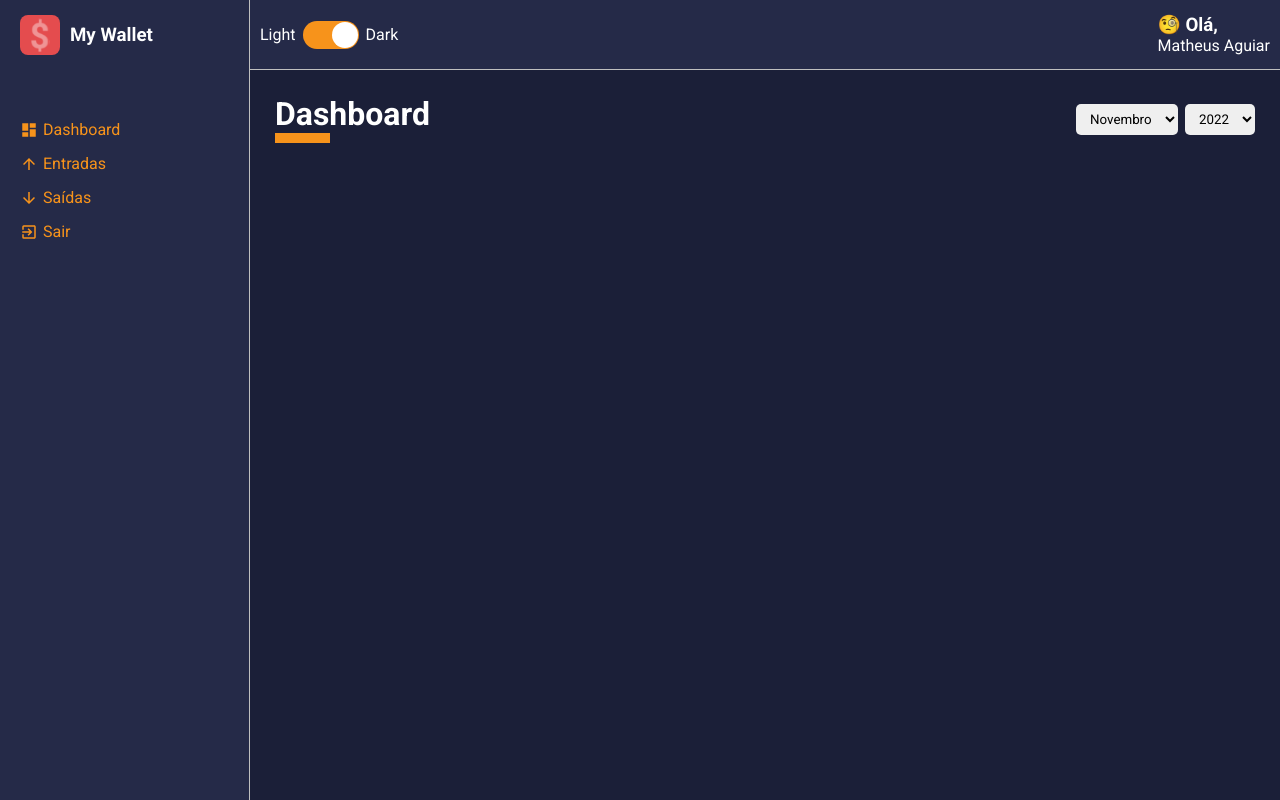
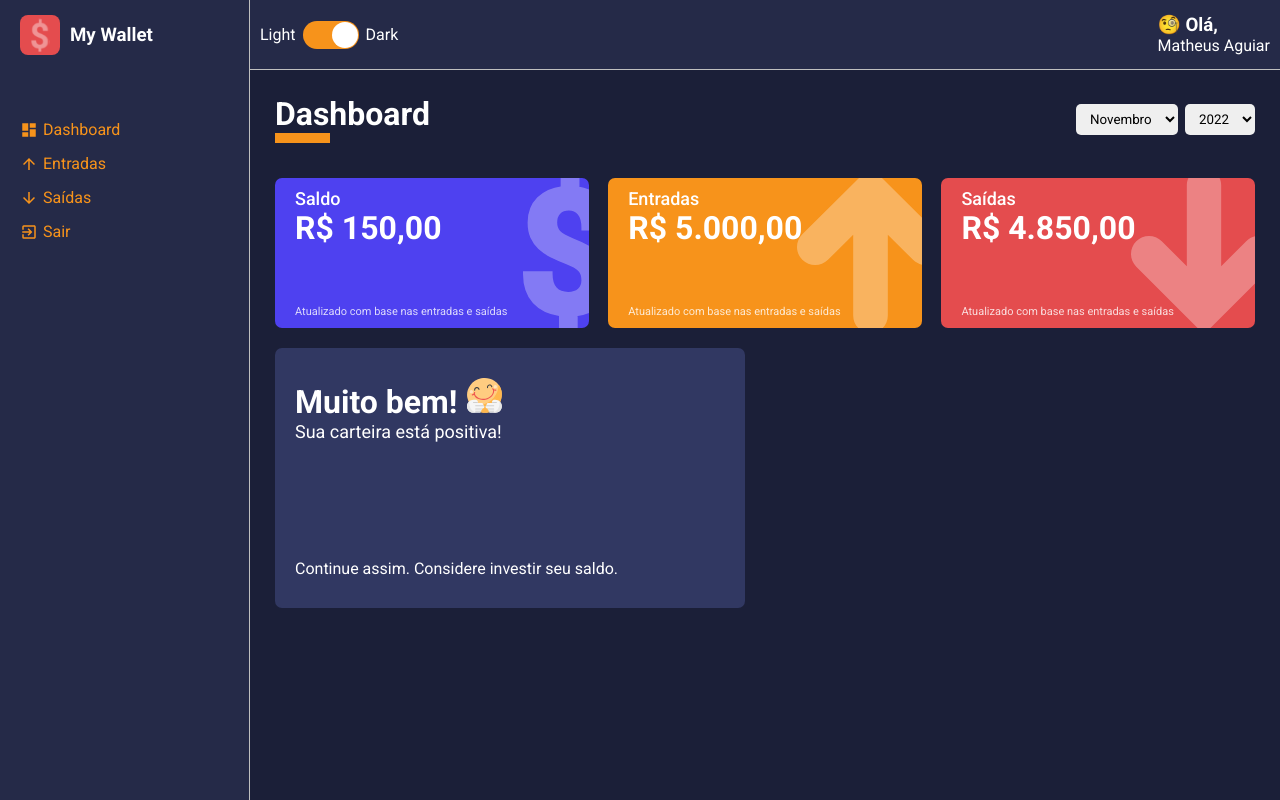
Before and after one commit to agnasci/my-wallet, a React (Create React App) app: page / in a window 1280 px wide. Built offline with nearby package versions, Linux system fonts and the light colour scheme.

Commit message:
Create and add 'MessageBox' component

```diff
--- a/package.json
+++ b/package.json
@@ -15,6 +15,7 @@
     "eslint-import-resolver-typescript": "^3.5.1",
     "eslint-plugin-import-helpers": "^1.2.1",
     "react": "^18.2.0",
+    "react-countup": "^6.3.2",
     "react-dom": "^18.2.0",
     "react-icons": "^4.4.0",
     "react-router-dom": "^6.4.0",
--- /dev/null
+++ b/src/components/MessageBox/index.tsx
@@ -0,0 +1,37 @@
+import React from "react";
+
+import { Container } from './styles'
+
+type Props = {
+    title: string;
+    description: string;
+    footerText: string;
+    icon: string;
+}
+
+const MessageBox: React.FC<Props> = ({
+    title,
+    description,
+    footerText,
+    icon,
+}) => {
+    return (
+        <>
+            <Container>
+                <header>
+                    <h1>
+                        {title}
+                        <img src={icon} alt={title} />
+                    </h1>
+
+                    <p>{description}</p>
+                </header>
+                <footer>
+                    <span>{footerText}</span>
+                </footer>
+            </Container>
+        </>
+    )
+}
+
+export default MessageBox
--- /dev/null
+++ b/src/components/MessageBox/styles.ts
@@ -0,0 +1,27 @@
+import styled from "styled-components"
+
+export const Container = styled.div`
+    width: 48%;
+    height: 260px;
+
+    background-color: ${props => props.theme.colors.tertiary};
+    color: ${props => props.theme.colors.white};
+
+    border-radius: 7px;
+
+    margin: 10px 0;
+    padding: 30px 20px;
+
+    display: flex;
+    flex-direction: column;
+    justify-content: space-between;
+
+    > header img {
+        width: 35px;
+        margin-left: 10px;
+    }
+
+    > header p {
+        font-size: 18px;
+    }
+`
--- /dev/null
+++ b/src/components/WalletBox/index.tsx
@@ -0,0 +1,65 @@
+import React, { useMemo } from "react";
+
+import CountUp from 'react-countup';
+
+import dollarImg from '../../assets/dollar.svg'
+import arrowUpImg from '../../assets/arrow-up.svg'
+import arrowDownImg from '../../assets/arrow-down.svg'
+
+import { Container } from './styles'
+
+type Props = {
+    title: string;
+    amount: number;
+    footerlabel: string;
+    icon: 'dollar' | 'arrowUp' | 'arrowDown';
+    color: string;
+}
+
+const WalletBox: React.FC<Props> = ({
+    title,
+    amount,
+    footerlabel,
+    icon,
+    color
+}) => {
+
+    const iconSelected = useMemo(() => {
+        switch (icon) {
+            case 'dollar':
+                return dollarImg
+
+            case 'arrowUp':
+                return arrowUpImg
+
+            case 'arrowDown':
+                return arrowDownImg
+
+            default:
+                return undefined
+        }
+    }, [icon])
+
+    return (
+        <>
+            <Container color={color}>
+                <span>{title}</span>
+                <h1>
+                    <CountUp
+                    end={amount}
+                    prefix={"R$ "}
+                    separator="."
+                    decimal=","
+                    decimals={2}
+                    duration={1}
+                    // preserveValue={true}
+                    />
+                </h1>
+                <small>{footerlabel}</small>
+                <img src={iconSelected} alt={title} />
+            </Container>
+        </>
+    )
+}
+
+export default WalletBox
--- /dev/null
+++ b/src/components/WalletBox/styles.ts
@@ -0,0 +1,44 @@
+import styled from "styled-components";
+
+type ContainerProps = {
+    color: string;
+}
+
+export const Container = styled.div<ContainerProps>`
+
+    width: 32%;
+    height: 150px;
+
+    margin: 10px 0;
+
+    background-color: ${props => props.color};
+    color: ${props => props.theme.colors.white};
+
+    border-radius: 7px;
+    padding: 10px 20px;
+
+    position: relative;
+    overflow: hidden;
+
+    > img {
+        height: 110%;
+
+        position: absolute;
+        top: -10px;
+        right: -22px;
+
+        opacity: 0.3;
+    }
+
+    > span {
+        font-size: 18px;
+        font-weight: 500;
+    }
+
+    > small {
+        font-size: 11px;
+        position: absolute;
+        bottom: 10px;
+        opacity: 0.8;
+    }
+`
--- a/src/pages/Dashboard/index.tsx
+++ b/src/pages/Dashboard/index.tsx
@@ -2,12 +2,17 @@
 
 import ContentHeader from "../../components/ContentHeader";
 import SelectInput from "../../components/SelectInput";
+import WalletBox from "../../components/WalletBox"
+import MessageBox from "../../components/MessageBox";
 
 import entries from "../../repositories/entries";
 import expenses from "../../repositories/expenses";
 import listOfMonths from '../../utils/months'
 
-import { Container } from "./styles";
+import happyImg from '../../assets/happy.svg'
+// import sadImg from '../../assets/sad.svg'
+
+import { Container, Content } from "./styles";
 
 const Dashboard: React.FC = () => {
 
@@ -75,6 +80,39 @@
 
                 <SelectInput options={years} onChange={(e) => handleYearSelected(e.target.value)} defaultValue={yearSelected} />
             </ContentHeader>
+
+            <Content>
+                <WalletBox
+                    title="Saldo"
+                    amount={150.00}
+                    footerlabel="Atualizado com base nas entradas e saídas"
+                    icon="dollar"
+                    color="#4E41F0"
+                />
+
+                <WalletBox
+                    title="Entradas"
+                    amount={5000.00}
+                    footerlabel="Atualizado com base nas entradas e saídas"
+                    icon="arrowUp"
+                    color="#F7931B"
+                />
+
+                <WalletBox
+                    title="Saídas"
+                    amount={4850.00}
+                    footerlabel="Atualizado com base nas entradas e saídas"
+                    icon="arrowDown"
+                    color="#E44C4E"
+                />
+
+                <MessageBox
+                    title="Muito bem!"
+                    description="Sua carteira está positiva!"
+                    footerText="Continue assim. Considere investir seu saldo."
+                    icon={happyImg}
+                />
+            </Content>
         </Container>
     )
 }
--- a/src/pages/Dashboard/styles.ts
+++ b/src/pages/Dashboard/styles.ts
@@ -1,3 +1,9 @@
 import styled from "styled-components";
 
 export const Container = styled.div``
+
+export const Content = styled.div`
+    display: flex;
+    justify-content: space-between;
+    flex-wrap: wrap;
+`
```
Also changed, not shown: 1 other file (tests, documents, lock files or other folders).
